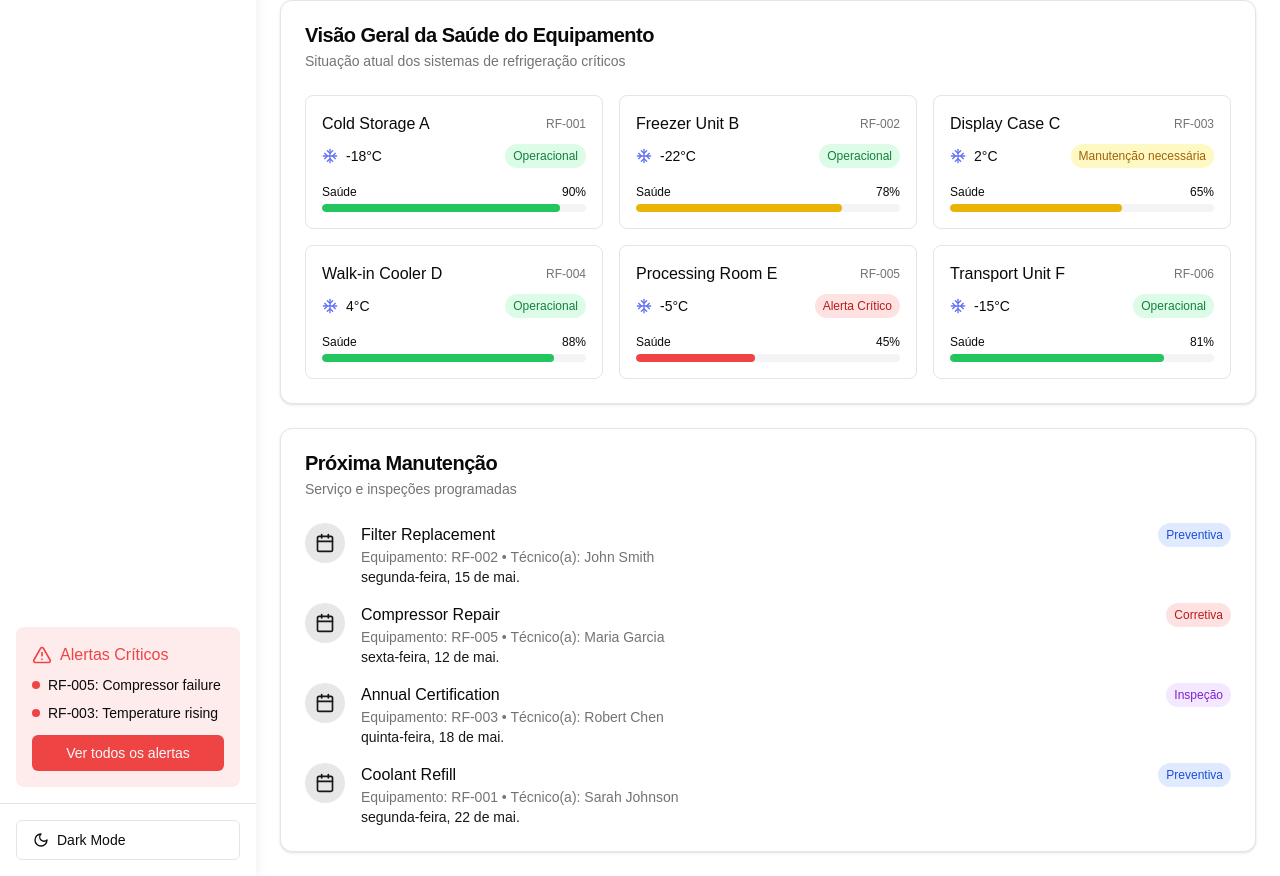
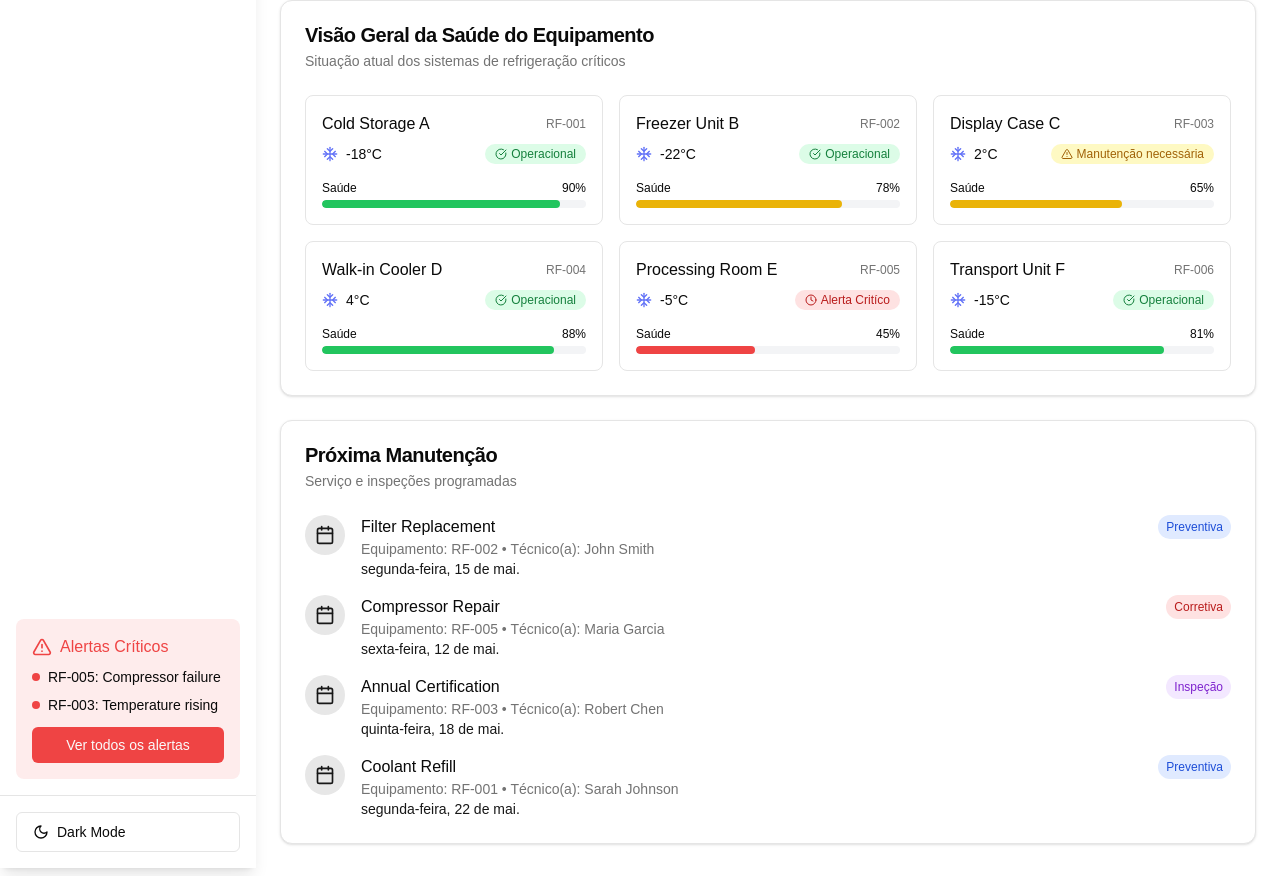
Before and after one commit to fagnersro/sys_cold_system, a Next.js app in the folder front_end/: page /dashboard in a window 1280 px wide. Shown: the part 1496-2372 px from the top of the page. Built offline with nearby package versions, Linux system fonts and the light colour scheme.

Commit message:
Refactoring the dashboard main page to use the statusBdge in the equipment overview

```diff
--- a/front_end/app/dashboard/page.tsx
+++ b/front_end/app/dashboard/page.tsx
@@ -10,14 +10,16 @@ import {
   Calendar,
 } from "lucide-react"
 
+import { StatusBadge } from "@/components/refrigeration/status-badge"
+
 export default async function RefrigerationDashboardPage() {
   const equipmentList = [
-    { id: "RF-001", name: "Cold Storage A", temp: "-18°C", health: 90, status: "Operacional" },
-    { id: "RF-002", name: "Freezer Unit B", temp: "-22°C", health: 78, status: "Operacional" },
-    { id: "RF-003", name: "Display Case C", temp: "2°C", health: 65, status: "Manutenção necessária" },
-    { id: "RF-004", name: "Walk-in Cooler D", temp: "4°C", health: 88, status: "Operacional" },
-    { id: "RF-005", name: "Processing Room E", temp: "-5°C", health: 45, status: "Alerta Crítico" },
-    { id: "RF-006", name: "Transport Unit F", temp: "-15°C", health: 81, status: "Operacional" },
+    { id: "RF-001", name: "Cold Storage A", temp: "-18°C", health: 90, status: "Operational" },
+    { id: "RF-002", name: "Freezer Unit B", temp: "-22°C", health: 78, status: "Operational" },
+    { id: "RF-003", name: "Display Case C", temp: "2°C", health: 65, status: "Maintenance Required" },
+    { id: "RF-004", name: "Walk-in Cooler D", temp: "4°C", health: 88, status: "Operational" },
+    { id: "RF-005", name: "Processing Room E", temp: "-5°C", health: 45, status: "Critical Alert" },
+    { id: "RF-006", name: "Transport Unit F", temp: "-15°C", health: 81, status: "Operational" },
   ]
 
   const upcomingMaintenance = [
@@ -102,17 +104,9 @@ export default async function RefrigerationDashboardPage() {
                       <Snowflake className="h-4 w-4 text-blue-500" />
                       <span className="text-sm font-medium">{equipment.temp}</span>
                     </div>
-                    <div
-                      className={`rounded-full px-2 py-1 text-xs font-medium ${
-                        equipment.status === "Operacional"
-                          ? "bg-green-100 text-green-700 dark:bg-green-900/30 dark:text-green-400"
-                          : equipment.status === "Manutenção necessária"
-                          ? "bg-yellow-100 text-yellow-700 dark:bg-yellow-900/30 dark:text-yellow-400"
-                          : "bg-red-100 text-red-700 dark:bg-red-900/30 dark:text-red-400"
-                      }`}
-                    >
-                      {equipment.status}
-                    </div>
+
+                    <StatusBadge statusEquipment={equipment.status}/>
+
                   </div>
                   <div className="space-y-1">
                     <div className="flex items-center justify-between text-xs">
--- a/front_end/components/refrigeration/status-badge.tsx
+++ b/front_end/components/refrigeration/status-badge.tsx
@@ -6,7 +6,7 @@ interface StatusBadgeProps {
 }
 
 interface StatusBadgePropsEquipment {
-  statusEquipment?: "Operational" | "Maintenance Required" | "Critical Alert"
+  statusEquipment?: "Operational" | "Maintenance Required" | "Critical Alert" | string
 }
 
 export function StatusBadge({ status, type, statusEquipment }: StatusBadgeProps & StatusBadgePropsEquipment) {
```
